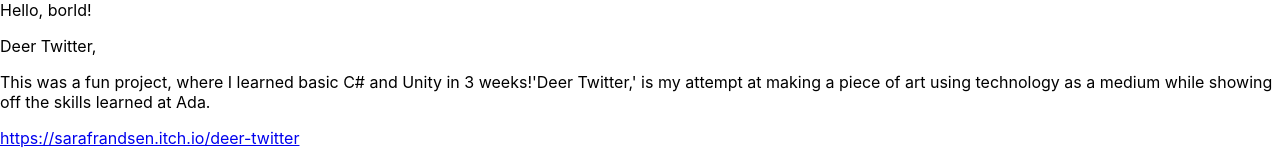
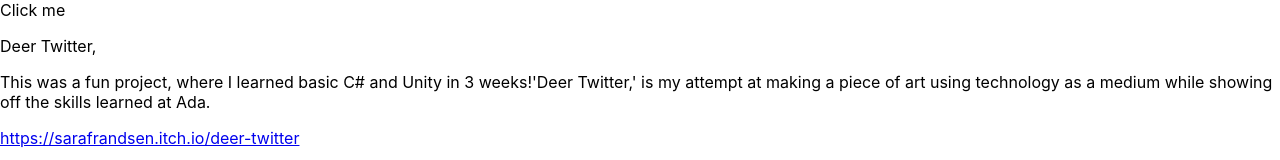
Before and after one commit to frankienakama/sarafrandsen-dotcom, a React app: page / in a window 1280 px wide. Shown: the top 160 px of the page. Built offline with nearby package versions, Linux system fonts and the light colour scheme.

Commit message:
Create click event to change from red to blue (not working)

```diff
--- a/src/components/intro/Intro.js
+++ b/src/components/intro/Intro.js
@@ -4,11 +4,19 @@
 import styles from './Intro.css';
 
 class Intro extends Component {
+
+  constructor(props) {
+    super(props);
+    this.state = {active: false};
+  }
+
+  click() {
+      this.setState({active: true});
+  }
+
   render() {
-    console.log(styles)
-    return (
-        <span className={styles.red}>Hello, borld!</span>
-    )
+      let classes = classNames(styles.blue, {[styles.red]: this.state.active});
+      return <span className={classes} onClick={this.click.bind(this)}>Click me</span>;
   }
 }
 
```
